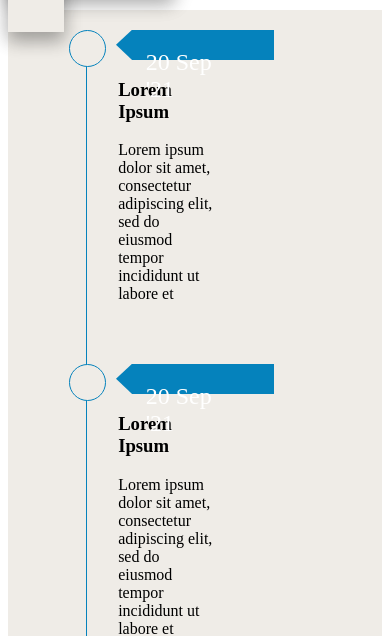
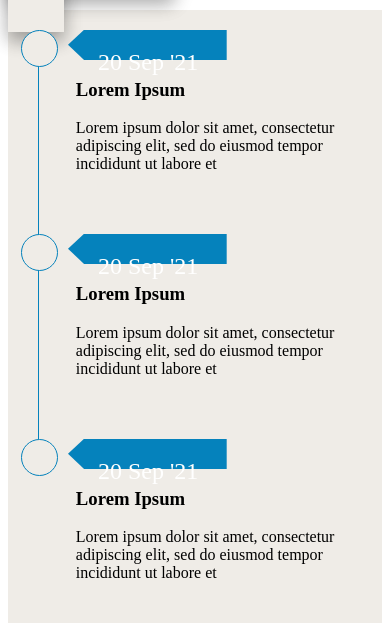
Before and after one commit to brenatasiva/icf2021, a PHP site: page /icf/views/home/index.php in a window 390 px wide; the page is wider, and only the part inside the window is pictured. Shown: the part 744-1380 px from the top of that part. Run offline with PHP 8.4, Linux system fonts and the light colour scheme; some libraries are stand-ins or nearby versions.

Commit message:
responsive timeline

```diff
--- a/app/views/home/index.php
+++ b/app/views/home/index.php
@@ -11,6 +11,11 @@
         .carousel-transparant {
             display: none;
         }
+
+        .row {
+            width: 100% !important;
+        }
+
     }
 
     .carousel-inner .carousel-item.active,
@@ -90,10 +95,10 @@
         <h2 style="margin-left: 25px;"><b>Timeline</b></h2>
     </div>
 </div>
-<div style='height:auto; width:100%; justify-content: space-between; background:#efece7;' class='d-flex'>
-    <div style='height: auto; width:5%; background: rgb(1,151,148)'></div>
-    <div style='height: auto; width: 85%; justify-content: space-between; margin-right:-6px;' class='d-flex'>
-        <div style='height: 100%; width:50%; margin : 0 5% 0 15%;'>
+<div class="w-100 d-flex justify-content-between">
+    <div class="d-none d-md-block" style="height: auto; width: 5%; background: rgb(1, 151, 148)"></div>
+    <div class="row" style="width: 85%;">
+        <div class="col-md-6 d-sm-block d-md-flex align-items-center" style="background:#efece7;">
             <style>
                 ul.timeline {
                     list-style-type: none;
@@ -129,8 +134,8 @@
                     z-index: 400;
                 }
             </style>
-            <div class="container">
-                <div class="">
+            <div class=" container">
+                <div class="ms-md-5 mt-md-5 ms-3 mt-3 me-2">
                     <ul class="timeline">
                         <li style='position:relative;'>
                             <div style='width:1px; height:100%; background-color:#0582BC; display:inline-block; position:absolute; left:-10px;'></div>
@@ -180,11 +185,11 @@
                 </div>
             </div>
         </div>
-        <div style=' width:50%;'>
-            <img src="img/home/poster.png" style='height:100%; width:100%;' alt="">
+        <div class="col-md-6 d-none d-md-block">
+            <img src=" img/home/poster.png" style='height:100%; width:100%;' alt="">
         </div>
     </div>
-    <div style='height: auto; width:10%; background: rgb(1,151,148); background: linear-gradient(90deg, rgba(1,151,148,1) 0%, rgba(5,132,187,1) 100%);'></div>
+    <div class="d-none d-md-block" style="height: auto; width: 10%; background: rgb(1, 151, 148); background: linear-gradient(90deg, rgba(1, 151, 148, 1) 0%, rgba(5, 132, 187, 1) 100%)"></div>
 </div>
 <div style='height: auto; width:100%;'>
     <img style='width:100%; aspect-ratio: 1920/366; pointer-events: none;' src='img/home/vectorline.jpg'>
```
